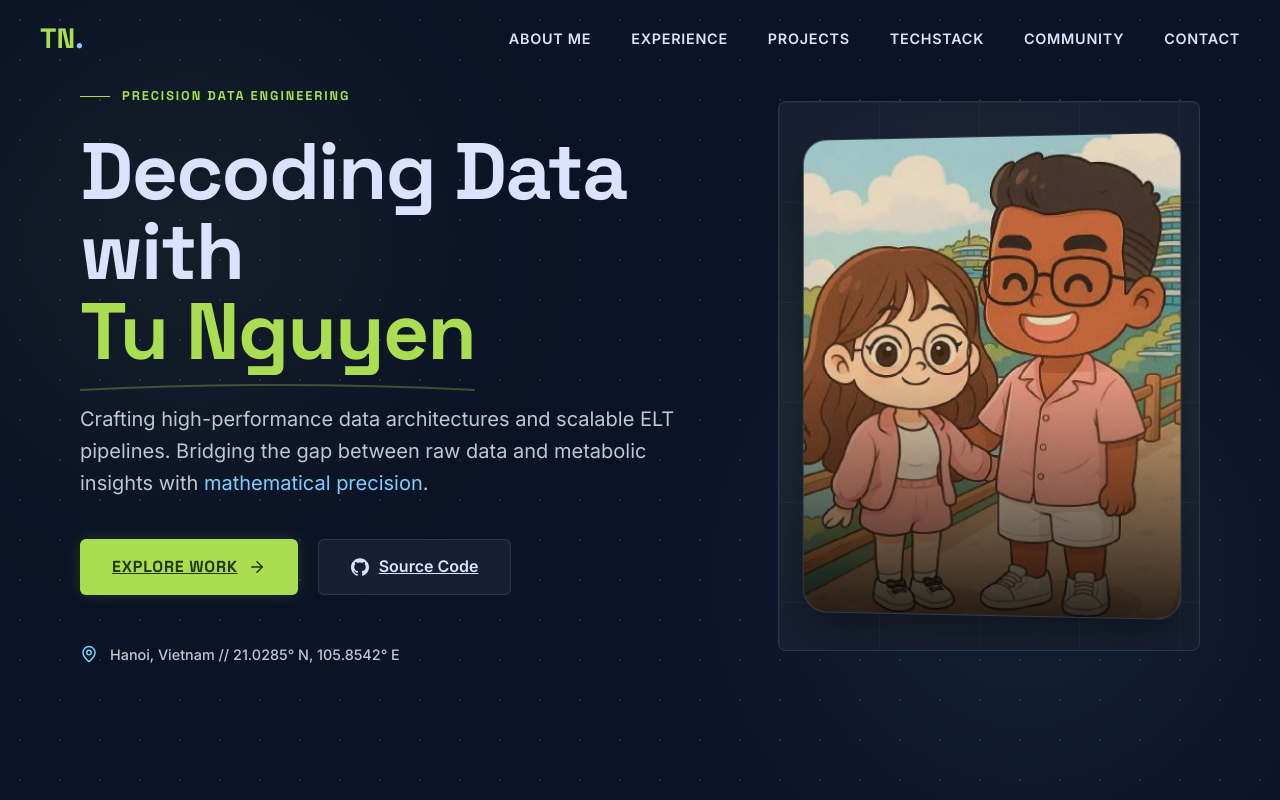
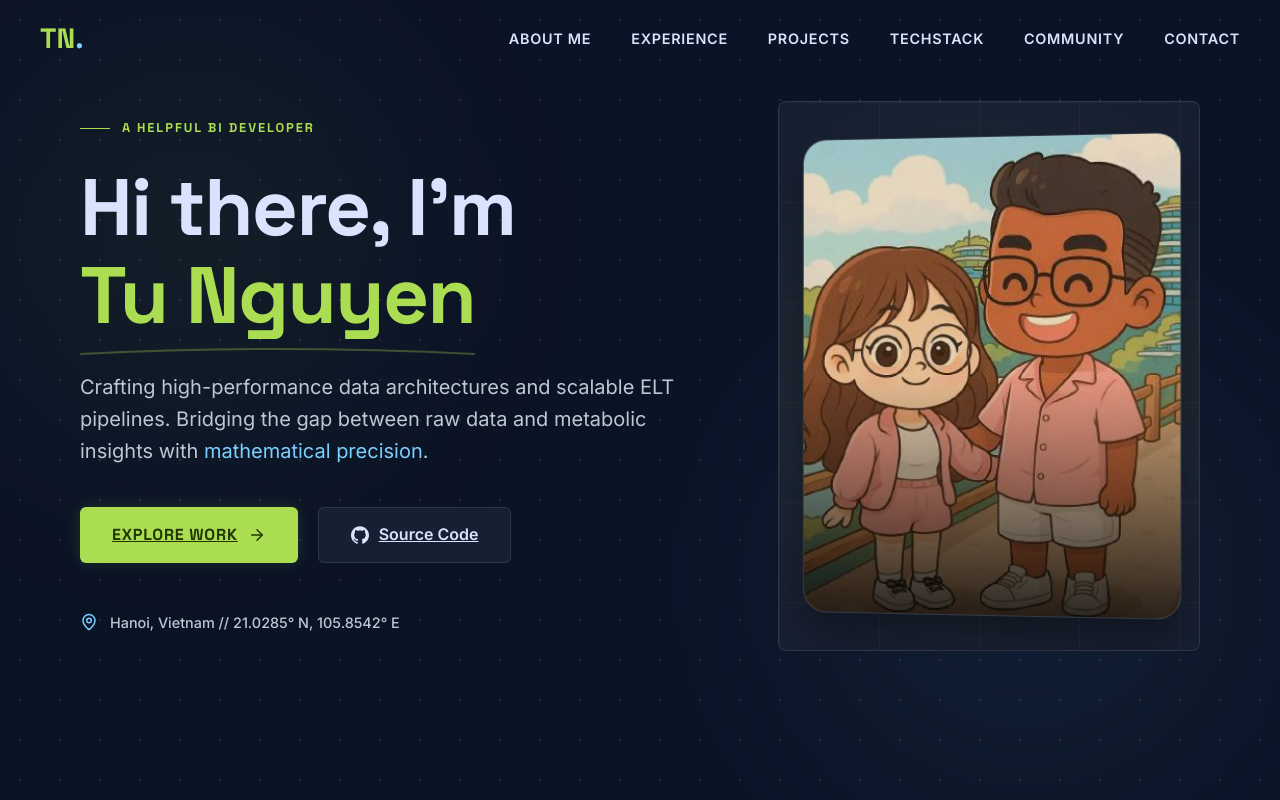
Before and after one commit to tunguyenn99/personal-websites-portfolio, a React (Vite) app: page / in a window 1280 px wide. Shown: the top 800 px of the page. Built offline with nearby package versions, Linux system fonts and the light colour scheme.

Commit message:
feat: add dynamic typing titles and update hero headline

```diff
--- a/src/components/AboutMe.jsx
+++ b/src/components/AboutMe.jsx
@@ -1,20 +1,48 @@
-import React from 'react';
+import React, { useState, useEffect } from 'react';
 import { Download, ArrowRight, MapPin } from 'lucide-react';
 import { SiGithub as Github } from 'react-icons/si';
 import { FaLinkedin as Linkedin } from 'react-icons/fa';
 import profilePic from '../assets/avatar/github-avatar.jpg';
 
 export default function AboutMe() {
+  const [titleIndex, setTitleIndex] = useState(0);
+  const titles = [
+    "A Senior Data Analyst",
+    "A Wonder Analytics Engineer",
+    "A Helpful BI Developer",
+    "A Data Enthusiast"
+  ];
+
+  useEffect(() => {
+    const interval = setInterval(() => {
+      setTitleIndex((prev) => (prev + 1) % titles.length);
+    }, 3000);
+    return () => clearInterval(interval);
+  }, []);
+
   return (
     <section id="about" className="section" style={{ minHeight: '100vh', display: 'flex', alignItems: 'center', paddingTop: '80px', position: 'relative' }}>
       <div className="container responsive-grid" style={{ display: 'grid', gridTemplateColumns: '1.2fr 0.8fr', gap: '4rem', alignItems: 'center' }}>
         <div className="animate-fade-in" style={{ animationDelay: '0.1s' }}>
           <div style={{ display: 'flex', gap: '0.75rem', alignItems: 'center', marginBottom: '1.5rem', color: 'var(--primary)' }}>
             <span style={{ height: '1px', width: '30px', background: 'var(--primary)' }}></span>
-            <span style={{ fontWeight: 700, letterSpacing: '0.15em', textTransform: 'uppercase', fontSize: '0.8rem', fontFamily: 'Space Grotesk' }}>Precision Data Engineering</span>
+            <span
+              key={titleIndex}
+              className="animate-fade-in"
+              style={{
+                fontWeight: 700,
+                letterSpacing: '0.15em',
+                textTransform: 'uppercase',
+                fontSize: '0.8rem',
+                fontFamily: 'Space Grotesk',
+                minWidth: '200px'
+              }}
+            >
+              {titles[titleIndex]}
+            </span>
           </div>
-          <h1 style={{ fontSize: '5rem', fontWeight: 700, lineHeight: 1, margin: '0 0 2rem 0', fontFamily: 'Space Grotesk' }}>
-            Decoding Data with<br/>
+          <h1 style={{ fontSize: '5rem', fontWeight: 700, lineHeight: 1.1, margin: '0 0 2rem 0', fontFamily: 'Space Grotesk' }}>
+            Hi there, I'm <br/>
             <span style={{ color: 'var(--primary)', position: 'relative' }}>
               Tu Nguyen
               <svg style={{ position: 'absolute', bottom: '-10px', left: 0, width: '100%', height: '12px' }} viewBox="0 0 100 12" preserveAspectRatio="none">
```
